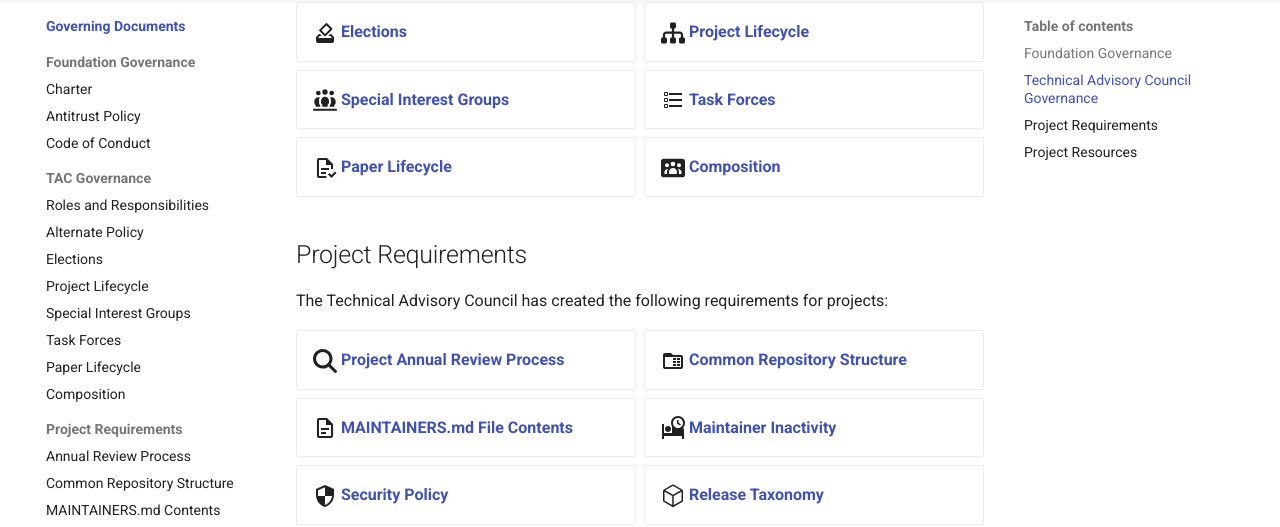
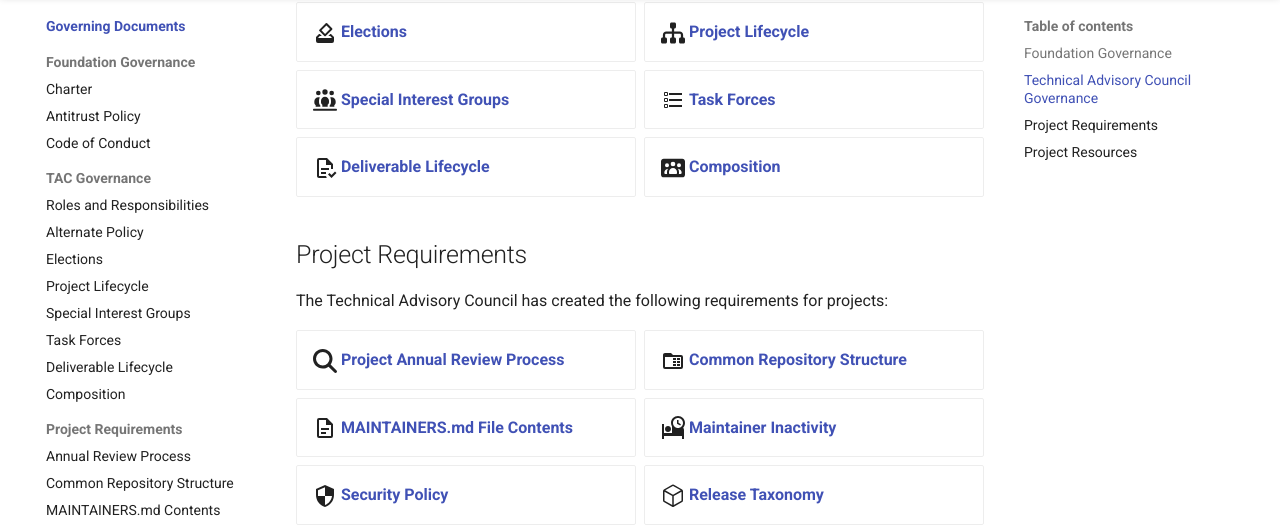
Before and after one commit to openwallet-foundation/tac, an MkDocs documentation site: the page built from docs/governance/index.md, in a window 1280 px wide and 900 px high, scrolled down 700 px. Shown: the part 103-630 px from the top of the window. Built offline with MkDocs 1.6.1 and Material for MkDocs 9.7.7, drawn with Linux system fonts in a browser that asks for light colours; comment, search, counter and statistics services are not loaded.

Commit message:
Rename to Deliverable Lifecycle
Signed-off-by: Tracy A. Kuhrt <tracy.a.kuhrt@accenture.com>

```diff
--- a/docs/governance/index.md
+++ b/docs/governance/index.md
@@ -28,7 +28,7 @@ The Technical Advisory Council is governed with the following documents:
 - :fontawesome-solid-sitemap:{ .lg .middle } __[Project Lifecycle](project-lifecycle.md)__
 - :fontawesome-solid-people-line:{ .lg .middle } __[Special Interest Groups](special-interest-group-process.md)__
 - :material-format-list-checkbox:{ .lg .middle } __[Task Forces](task-force-process.md)__
-- :material-file-document-check-outline:{ .lg .middle }  __[Paper Lifecycle](paper-lifecycle.md)__
+- :material-file-document-check-outline:{ .lg .middle }  __[Deliverable Lifecycle](deliverable-lifecycle.md)__
 - :fontawesome-solid-users-rectangle:{ .lg .middle } __[Composition](tac.md)__
 
 </div>
--- a/mkdocs.yml
+++ b/mkdocs.yml
@@ -113,7 +113,7 @@ nav:
       - Project Lifecycle: governance/project-lifecycle.md
       - Special Interest Groups: governance/special-interest-group-process.md
       - Task Forces: governance/task-force-process.md
-      - Paper Lifecycle: governance/paper-lifecycle.md
+      - Deliverable Lifecycle: governance/deliverable-lifecycle.md
       - Composition: governance/tac.md
     - Project Requirements:
       - Annual Review Process: governance/project-annual-review-process.md
```
